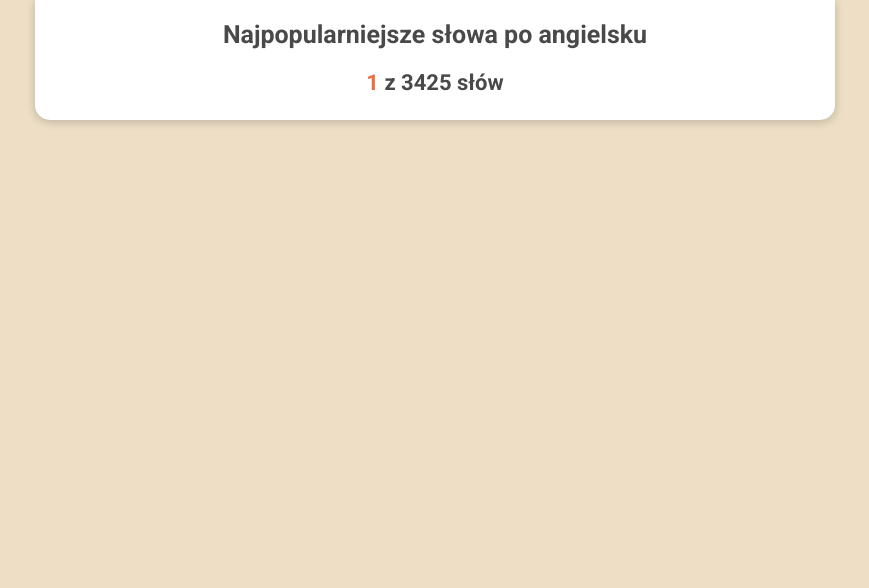
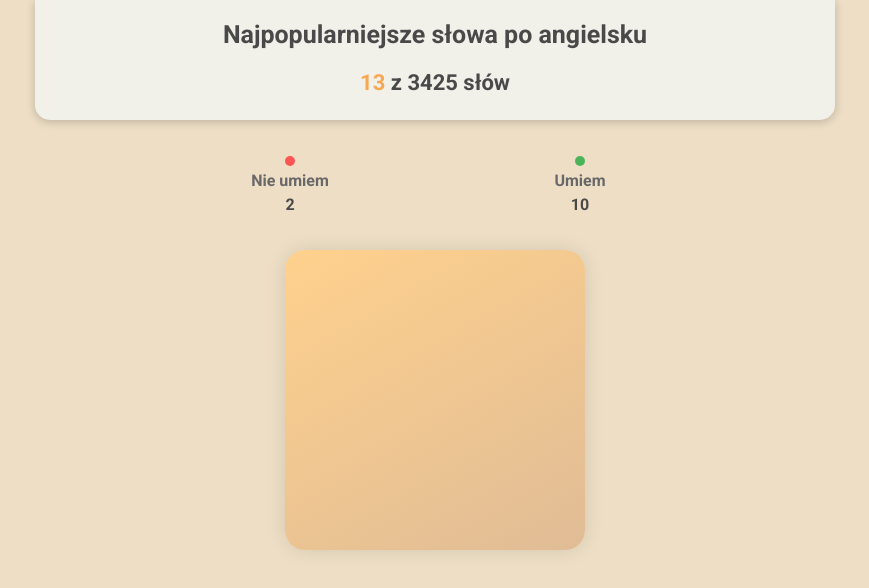
Before and after one commit to Sadi2002/Flashcard-app, a website with bundled scripts: page index.html in a window 1280 px wide. Shown: the whole page, without its empty margins (205-1074 px from the left). Built offline with nearby package versions, Linux system fonts and the light colour scheme; what translate would draw is missing.

Commit message:
added card

```diff
--- a/index.html
+++ b/index.html
@@ -22,11 +22,23 @@
       <nav class="navigation">
         <h1 class="navigation__title">Najpopularniejsze słowa po angielsku</h1>
         <p class="navigation__counter">
-          <span class="navigation__counter--color">1</span> z 3425 słów
+          <span class="navigation__counter--color">13</span> z 3425 słów
         </p>
       </nav>
+      <section class="current-state">
+        <div class="current-state__unknown">
+          <div class="current-state__circle red-circle"></div>
+          <span class="current-state__title">Nie umiem</span>
+          <span class="current-state__counter">2</span>
+        </div>
+        <div class="current-state__known">
+          <div class="current-state__circle green-circle"></div>
+          <span class="current-state__title">Umiem</span>
+          <span class="current-state__counter">10</span>
+        </div>
+      </section>
+      <main class="card"></main>
     </div>
-    <main class="main"></main>
 
     <script type="module" src="js/script.js"></script>
   </body>
--- /dev/null
+++ b/sass/_current-state.scss
@@ -0,0 +1,47 @@
+.current-state {
+  width: 100%;
+  height: 70px;
+  display: flex;
+  align-items: center;
+  justify-content: space-evenly;
+
+  &__unknown,
+  &__known {
+    display: flex;
+    flex-direction: column;
+    align-items: center;
+    width: 70px;
+    white-space: nowrap;
+    gap: 5px;
+  }
+
+  &__circle {
+    width: 10px;
+    height: 10px;
+    background-color: $red;
+    border-radius: 50%;
+  }
+
+  &__circle.green-circle {
+    background-color: $green;
+  }
+
+  &__title,
+  &__counter {
+    font-weight: bold;
+    color: $light;
+  }
+  &__counter {
+    color: $dark;
+  }
+  margin-bottom: 30px;
+}
+
+.card {
+  width: 300px;
+  height: 300px;
+  background: #ee4a4a;
+  background: linear-gradient(150deg, #ffd18d 0%, #e0bc96 100%);
+  box-shadow: $large-shadow;
+  border-radius: 20px;
+}
--- a/sass/_navigation.scss
+++ b/sass/_navigation.scss
@@ -9,6 +9,7 @@
   flex-direction: column;
   gap: 20px;
   border-radius: 0 0 15px 15px;
+  margin-bottom: 30px;
 
   &__title {
     color: $dark;
--- a/sass/_reset.scss
+++ b/sass/_reset.scss
@@ -15,4 +15,7 @@ body {
 .container {
   max-width: 800px;
   width: 100%;
+  display: flex;
+  flex-direction: column;
+  align-items: center;
 }
--- a/sass/_variables.scss
+++ b/sass/_variables.scss
@@ -1,13 +1,17 @@
 // BACKGROUNDS
 $bg-orange: rgb(237, 222, 197);
-$white: #fff;
+$white: rgb(241, 240, 233);
+$red: rgb(255, 85, 85);
+$green: rgb(75, 180, 89);
 
 // SHADOWS
 $light-shadow: 0 2px 10px rgba(0, 0, 0, 0.2);
+$large-shadow: 0 0px 20px rgba(0, 0, 0, 0.1);
 
 // COLORS
 $dark: #494949;
-$orange: rgb(238, 109, 62);
+$light: #686868;
+$orange: rgb(249, 168, 82);
 
 // eye icon
 // <i class="fas fa-eye"></i>
--- a/sass/style.scss
+++ b/sass/style.scss
@@ -1,3 +1,4 @@
 @import "variables";
 @import "reset";
 @import "navigation";
+@import "current-state";
```
Also changed, not shown: sass/style.css, 1 other file.
